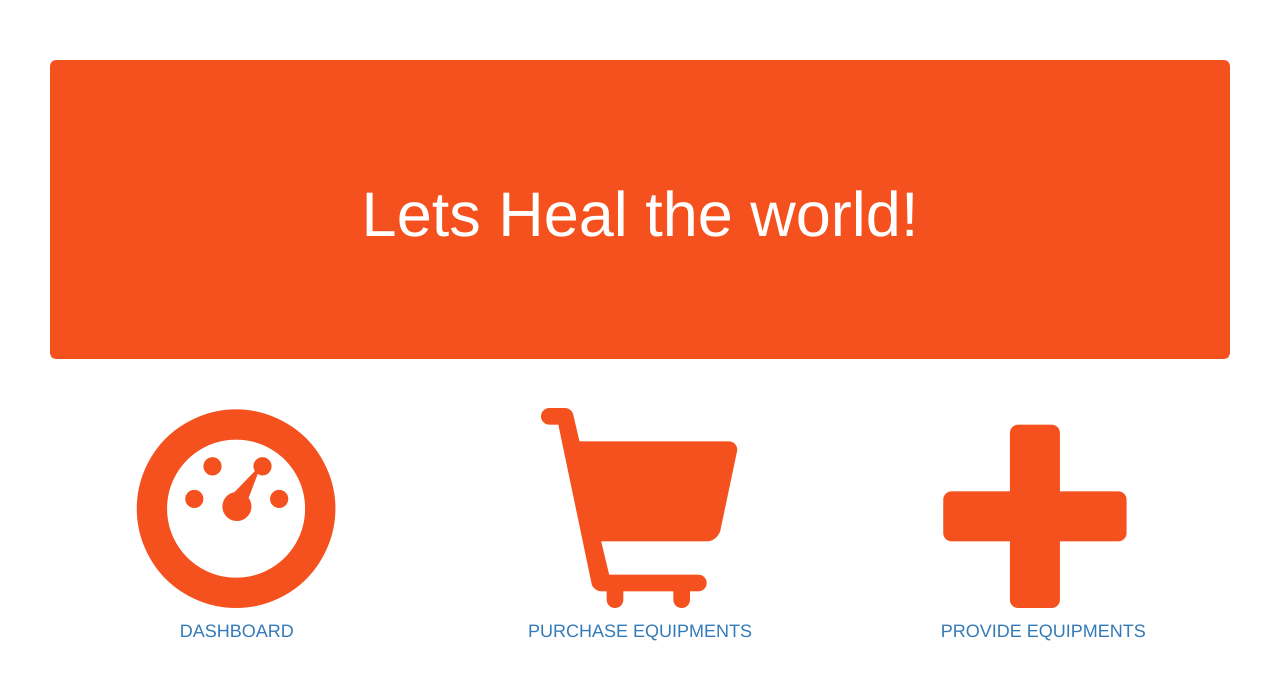
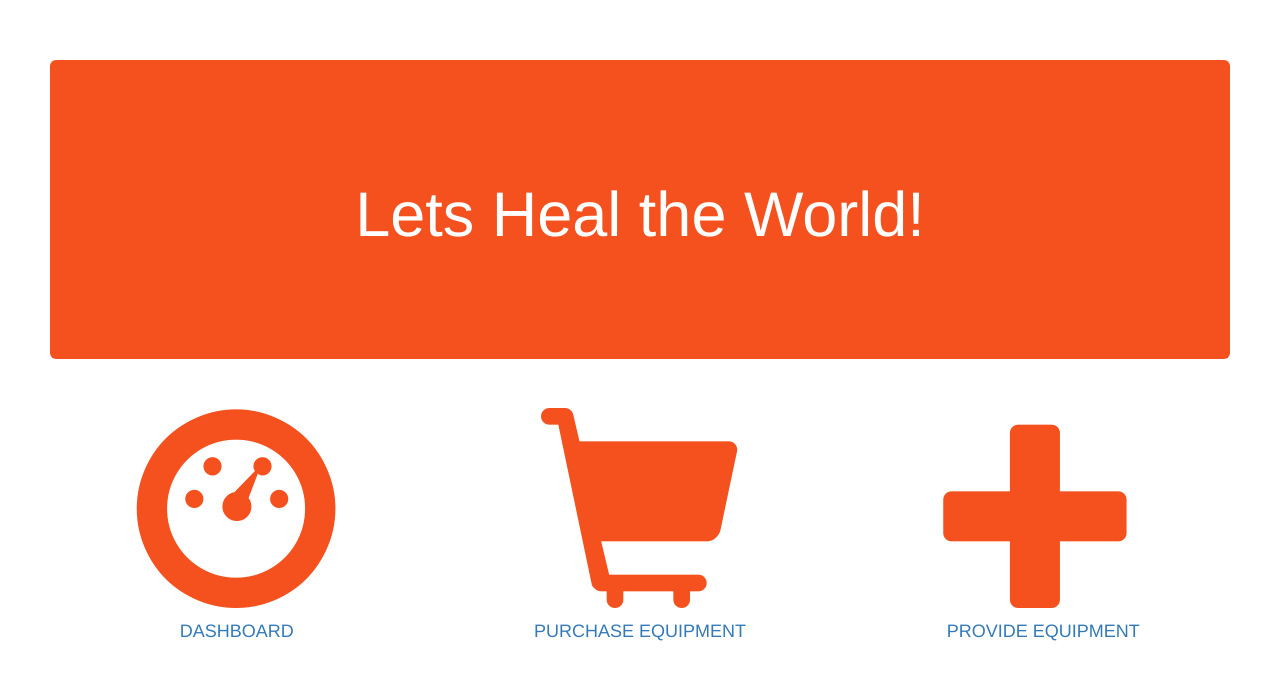
Before and after one commit to HarshalJani/Covid_Hackathon, a Django app: page / in a window 1280 px wide. Shown: the top 680 px of the page. Run offline with Django 3.2, Linux system fonts and the light colour scheme; some libraries are stand-ins or nearby versions.

Commit message:
fixed spelling errors

```diff
--- a/covid_inventary/templates/covid_inventary/index.html
+++ b/covid_inventary/templates/covid_inventary/index.html
@@ -40,7 +40,7 @@
 <!-- Container (Services Section) -->
 <div class="container-fluid text-center">
   <div class ="jumbotron text-center">
-  <h1>Lets Heal the world!</h1>
+  <h1>Lets Heal the World!</h1>
   </div>
   <br>
   <div class="row">
@@ -50,12 +50,12 @@
     </div>
     <div class="col-sm-4">
       <span class="glyphicon glyphicon-shopping-cart logo slideanim slide"></span>
-      <a href="/login"><h4>PURCHASE EQUIPMENTS</h4></a>
+      <a href="/login"><h4>PURCHASE EQUIPMENT</h4></a>
       <p></p>
     </div>
     <div class="col-sm-4">
       <span class="glyphicon glyphicon-plus logo slideanim slide"></span>
-      <a href="/login"><h4>PROVIDE EQUIPMENTS</h4></a>
+      <a href="/login"><h4>PROVIDE EQUIPMENT</h4></a>
       <p></p>
     </div>
   </div>
--- a/covid_inventary/templates/covid_inventary/inventory.html
+++ b/covid_inventary/templates/covid_inventary/inventory.html
@@ -31,8 +31,8 @@
 
 <div class="jumbotron">
   <div class="container text-center">
-    <h1>Welcome to Store</h1>
-    <p>Mission, Vission & Values</p>
+    <h1>Welcome to the Store</h1>
+    <p>Mission, Vision & Values</p>
   </div>
 </div>
 
--- a/covid_inventary/urls.py
+++ b/covid_inventary/urls.py
@@ -4,7 +4,7 @@ from . import views
 
 urlpatterns = [
     path('',views.index,name='index'),
-    path('dashboard',views.dashboard,name='dashboard'),
+    path('dashboard/',views.dashboard,name='dashboard'),
     path('login',views.login,name='login'),
     path('inventory',views.inventory,name='inventory'),
     path('storage',views.inventory,name='storage')
```
